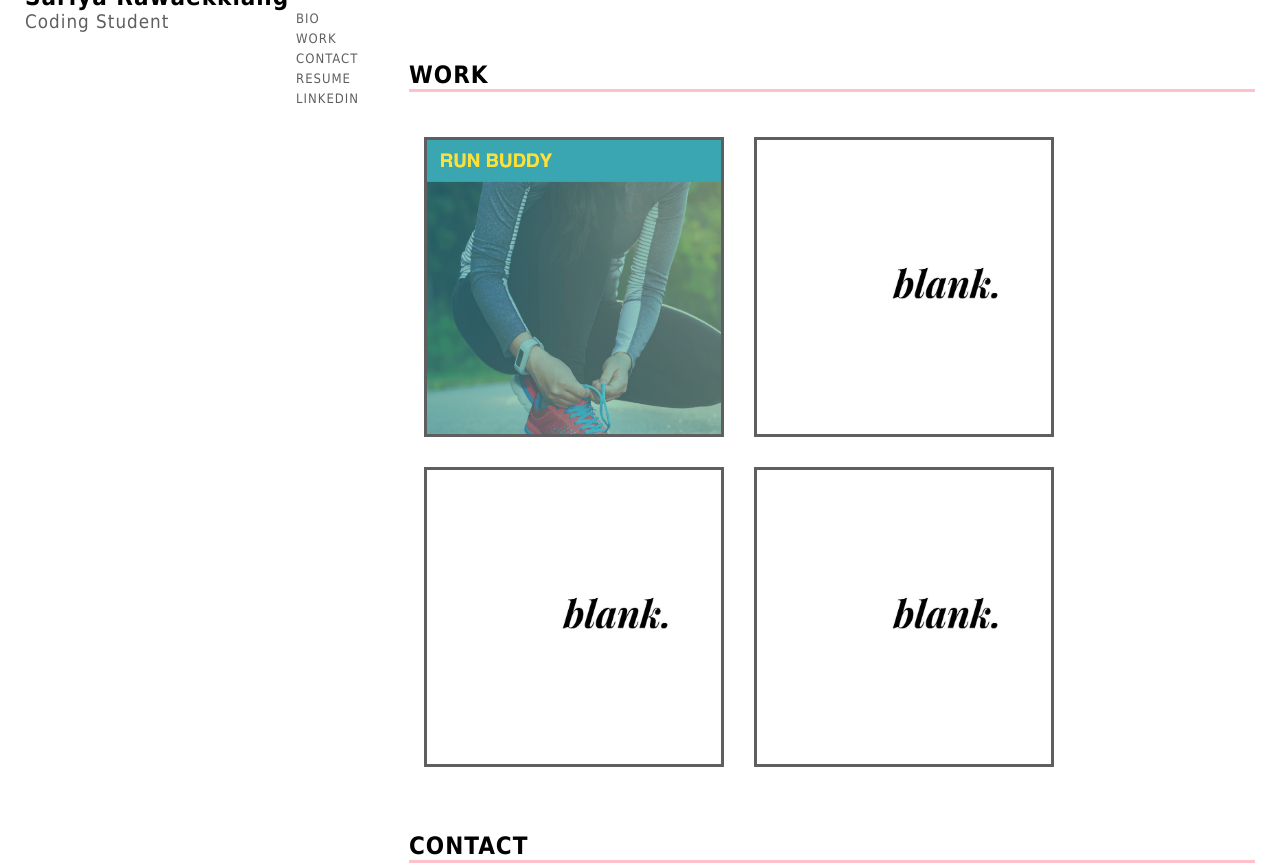
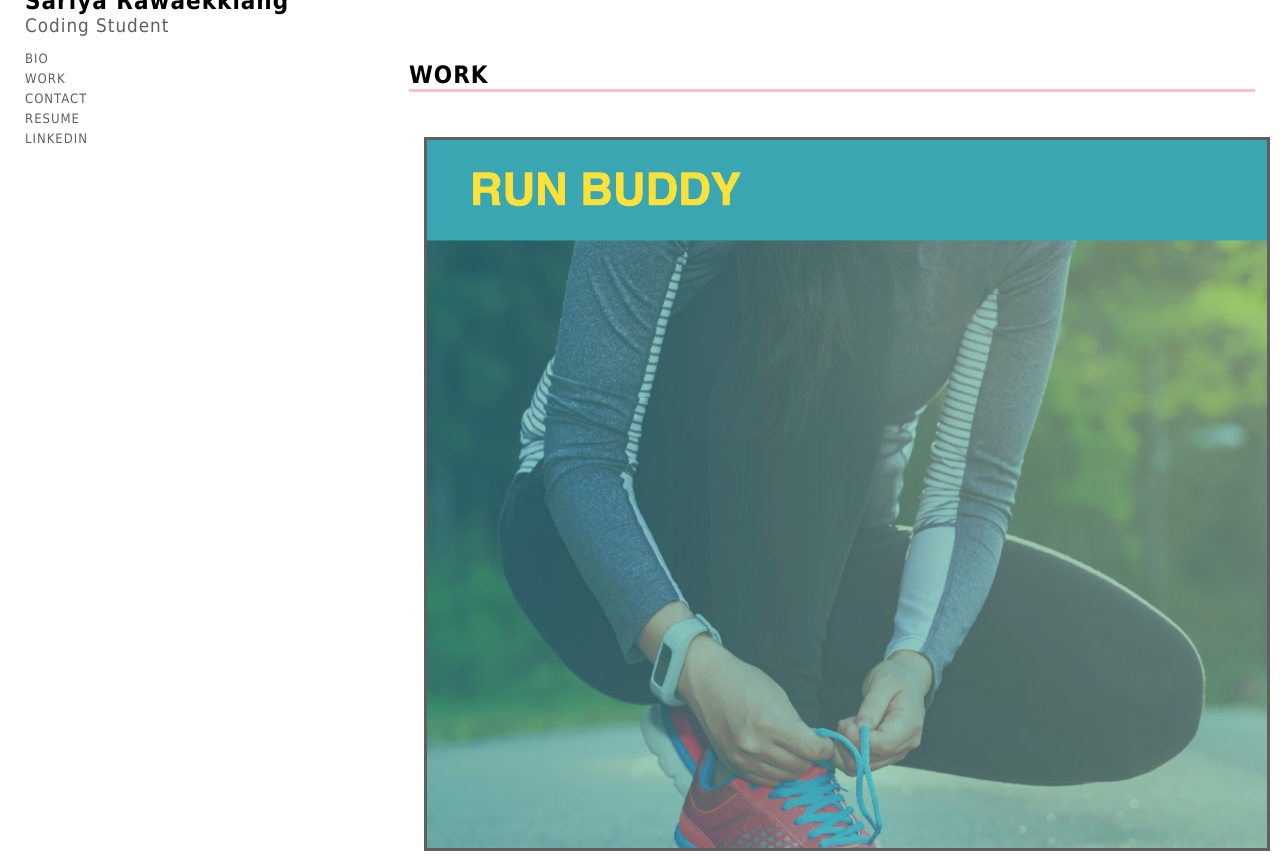
Before and after one commit to sariyarawaekklang/professional-portfolio, a plain HTML site: page professional-portfolio.html in a window 1280 px wide. Shown: the part 303-1169 px from the top of the page. Drawn offline with Linux system fonts and the light colour scheme.

Commit message:
fixed work

```diff
--- a/assets/css/style.css
+++ b/assets/css/style.css
@@ -9,18 +9,22 @@ body {
     letter-spacing: 1px;
 }
 
+
+p {
+    color: rgb(95, 95, 95);
+}
+
 .column {
     float: left;
     padding: 25px;
     height: 300px;
 }
 
+/* LEFT SIDE */
 .left {
     background-color: transparent;
     width: 30%;
-    display: flex;
-    justify-content: space-between;
-    flex-wrap: wrap;
+
 }
 
 .left img {
@@ -39,6 +43,8 @@ body {
 nav a {
     text-decoration: none;
     color: rgb(95, 95, 95);
+    display: flex;
+
 }
 
 .left nav {
@@ -51,6 +57,7 @@ nav a {
     list-style: none;
     margin-bottom: 5px;
     display: block;
+
 }
 
 /* RIGHT SIDE */
@@ -64,8 +71,22 @@ section {
     margin-bottom: 50px;
 }
 
-.right img {
-    width:300px;
+h1 {
+    border-bottom: 3px solid pink;
+    margin-bottom: 30px;
+}
+
+.run-buddy img {
+    width: 100%;
+    height: auto;
+    object-fit: cover;
+    object-position: 10%;
+    border:rgb(95, 95, 95) 3px solid;
+    margin: 15px;
+}
+
+.blank img {
+    width: 300px;
     height: 300px;
     object-fit: cover;
     object-position: 10%;
@@ -77,13 +98,3 @@ article {
     display: flex;
     flex-wrap: wrap;
 }
-
-h1 {
-    border-bottom: 3px solid pink;
-    margin-bottom: 30px;
-}
-
-
-p {
-    color: rgb(95, 95, 95);
-}
--- a/professional-portfolio.html
+++ b/professional-portfolio.html
@@ -17,7 +17,6 @@
             <h3>
                 Coding Student
             </h3>
-            <br>
             <nav>
                 <ul>
                     <li>
@@ -68,9 +67,13 @@
                 <h1>WORK</h1>
 
                 <!-- Run Buddy-->
-                <article>
-                    <img src="assets/images/run-buddy.png" alt="run buddy" />
-                    <!-- these will be for future projects -->
+                <article class="run-buddy">
+                    <a href="https://sariyarawaekklang.github.io/run-buddy/" target="_blank">
+                       <img src="assets/images/run-buddy.png" alt="run buddy">
+                    <a/>
+                </article>
+                <!-- these will be for future projects -->
+                <article class="blank">
                     <img src="assets/images/blank.jpeg" alt="blank" />
                     <img src="assets/images/blank.jpeg" alt="blank" />
                     <img src="assets/images/blank.jpeg" alt="blank" />
@@ -90,6 +93,6 @@
                     E: <a href="mailto:sariyarawaekklang@gmail.com">sariyarawaekklang@gmail.com</a>
                 </p>
             </section>
-        </aside>
+        </div>
     </body>
 </html>
```
